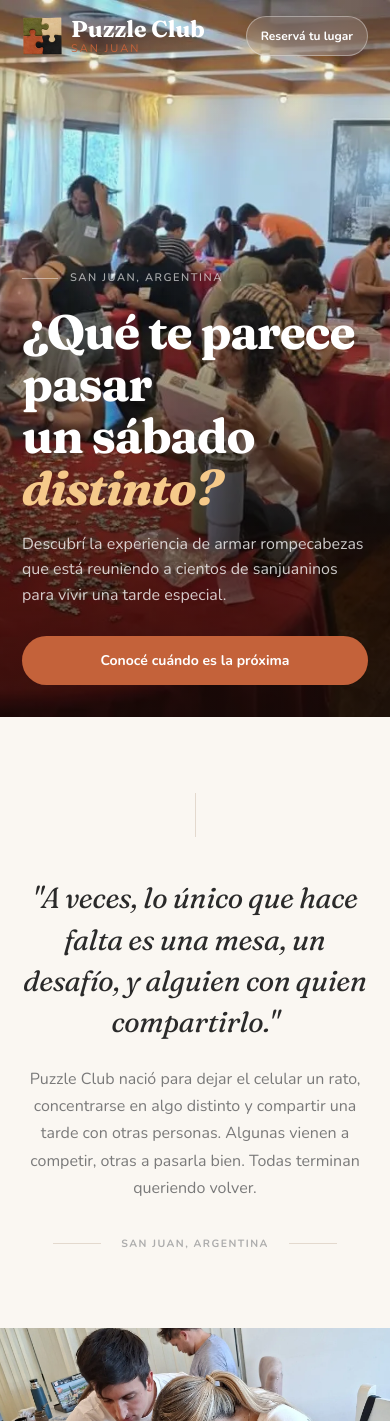
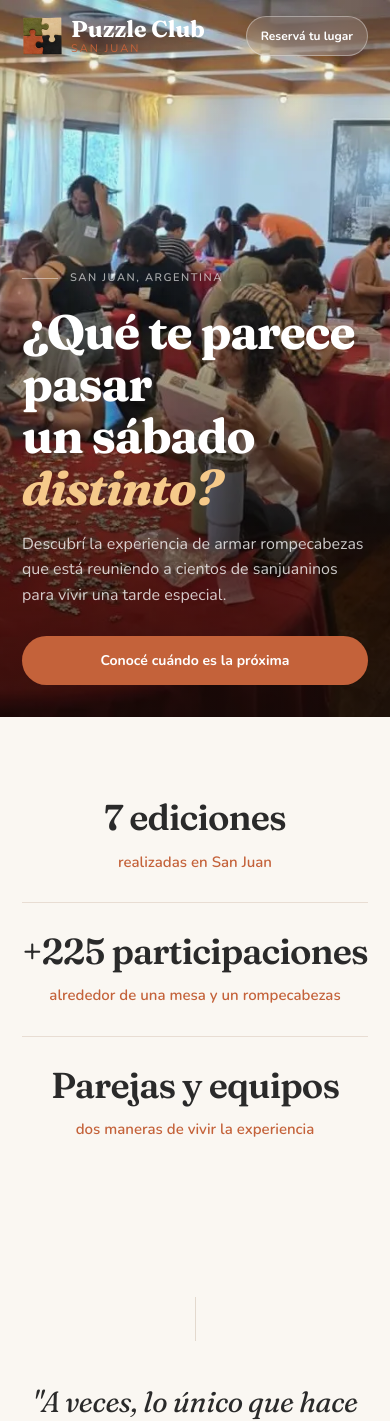
Before and after one commit to victoriamanresabr-cloud/puzzleclubsanjuan-web, a React (Vite) app: page / in a window 390 px wide. Shown: the top 1421 px of the page. Built offline with nearby package versions, Linux system fonts and the light colour scheme; the HTML template or start-up script is replaced by a standard one.

Commit message:
Agrega prueba social

```diff
--- a/src/App.tsx
+++ b/src/App.tsx
@@ -213,6 +213,43 @@ function HeroSection() {
         <div style={{ width: 1, height: 52, background: 'linear-gradient(to bottom, transparent, rgba(255,255,255,0.3))' }} />
         <span style={{ fontFamily: font.body, fontSize: 9, fontWeight: 700, color: 'rgba(255,255,255,0.36)', letterSpacing: '0.18em', textTransform: 'uppercase' as const, writingMode: 'vertical-rl' }}>Scroll</span>
       </div>
+    </section>
+  )
+}
+
+// ─── SOCIAL PROOF ────────────────────────────────────────────────────────────
+function SocialProof() {
+  const highlights = [
+    { value: '7 ediciones', detail: 'realizadas en San Juan' },
+    { value: '+225 participaciones', detail: 'alrededor de una mesa y un rompecabezas' },
+    { value: 'Parejas y equipos', detail: 'dos maneras de vivir la experiencia' },
+  ]
+
+  return (
+    <section
+      className="social-proof-section"
+      aria-label="La experiencia de Puzzle Club en números"
+      style={{ backgroundColor: T.cream, padding: '76px 80px' }}
+    >
+      <dl
+        className="social-proof-section__grid"
+        style={{ maxWidth: 1160, margin: '0 auto', display: 'grid', gridTemplateColumns: 'repeat(3, minmax(0, 1fr))' }}
+      >
+        {highlights.map(({ value, detail }) => (
+          <div
+            className="social-proof-section__item"
+            key={value}
+            style={{ padding: '8px 56px', textAlign: 'center' }}
+          >
+            <dt style={{ fontFamily: font.display, fontSize: 36, fontWeight: 600, color: T.charcoal, letterSpacing: '-0.025em', lineHeight: 1.15, marginBottom: 12 }}>
+              {value}
+            </dt>
+            <dd style={{ fontFamily: font.body, fontSize: 15, fontWeight: 600, color: T.terracotta, lineHeight: 1.55, margin: 0 }}>
+              {detail}
+            </dd>
+          </div>
+        ))}
+      </dl>
     </section>
   )
 }
@@ -569,6 +606,8 @@ export default function App() {
 
       <HeroSection />
 
+      <SocialProof />
+
       <ManifestoSection />
 
       <FullBleedPhoto
--- a/src/index.css
+++ b/src/index.css
@@ -48,6 +48,10 @@ a { text-decoration: none; }
 
 img { display: block; }
 
+.social-proof-section__item + .social-proof-section__item {
+  border-left: 1px solid var(--color-warm-border);
+}
+
 /* Responsive adjustments: desktop values live in the components and remain untouched. */
 html,
 body,
@@ -57,6 +61,24 @@ body,
 }
 
 @media (max-width: 1024px) {
+  .social-proof-section {
+    padding: 64px 48px !important;
+  }
+
+  .social-proof-section__grid {
+    grid-template-columns: 1fr !important;
+    max-width: 620px !important;
+  }
+
+  .social-proof-section__item {
+    padding: 28px 0 !important;
+  }
+
+  .social-proof-section__item + .social-proof-section__item {
+    border-top: 1px solid var(--color-warm-border);
+    border-left: 0;
+  }
+
   .site-nav {
     padding: 0 32px !important;
   }
@@ -130,6 +152,10 @@ body,
 }
 
 @media (max-width: 720px) {
+  .social-proof-section {
+    padding: 52px 22px !important;
+  }
+
   .site-nav {
     padding: 0 22px !important;
   }
```
